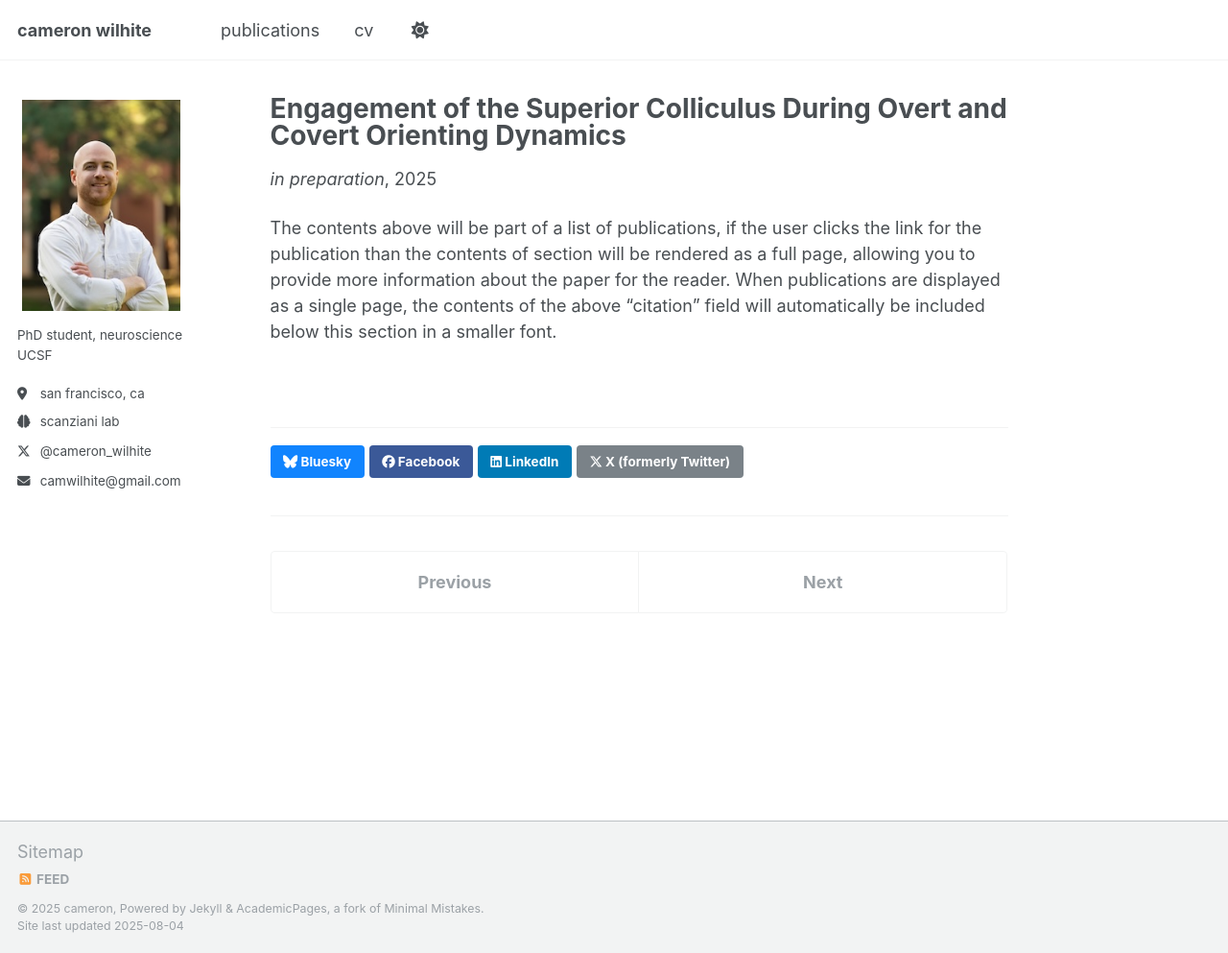
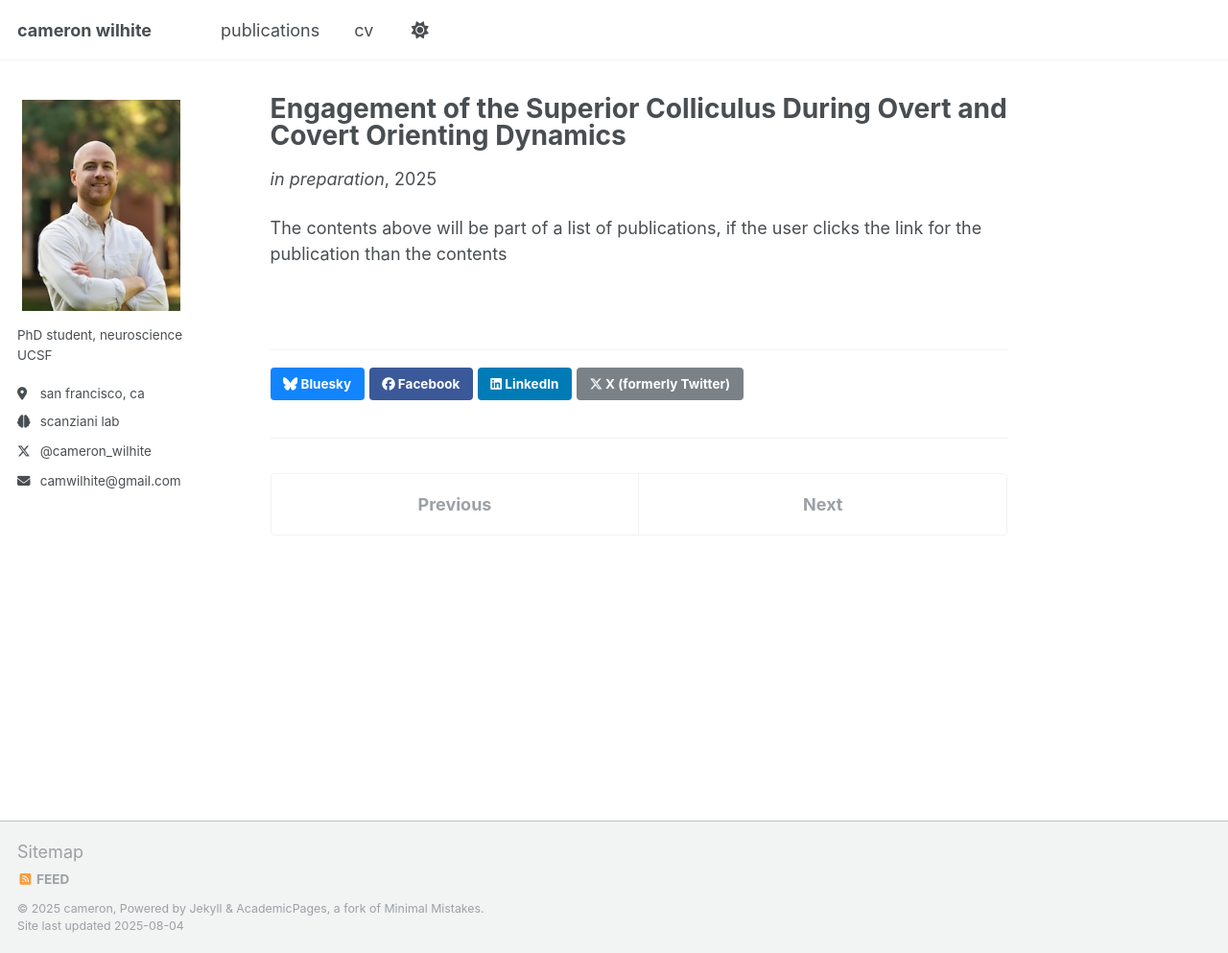
Before and after one commit to camwilhite/camwilhite.github.io, a Jekyll site: the page built from _publications/2010-10-01-paper-title-number-2.md, in a window 1280 px wide and 993 px high. Shown: the whole window at 96% size. Built offline with Jekyll 4.4.1, drawn with Linux system fonts in a browser that asks for light colours; a script that is not in the unit is left out.

Commit message:
Update 2010-10-01-paper-title-number-2.md

```diff
--- a/_publications/2010-10-01-paper-title-number-2.md
+++ b/_publications/2010-10-01-paper-title-number-2.md
@@ -11,4 +11,4 @@ paperurl:
 citation:
 ---
 
-The contents above will be part of a list of publications, if the user clicks the link for the publication than the contents of section will be rendered as a full page, allowing you to provide more information about the paper for the reader. When publications are displayed as a single page, the contents of the above "citation" field will automatically be included below this section in a smaller font.
+The contents above will be part of a list of publications, if the user clicks the link for the publication than the contents
```
